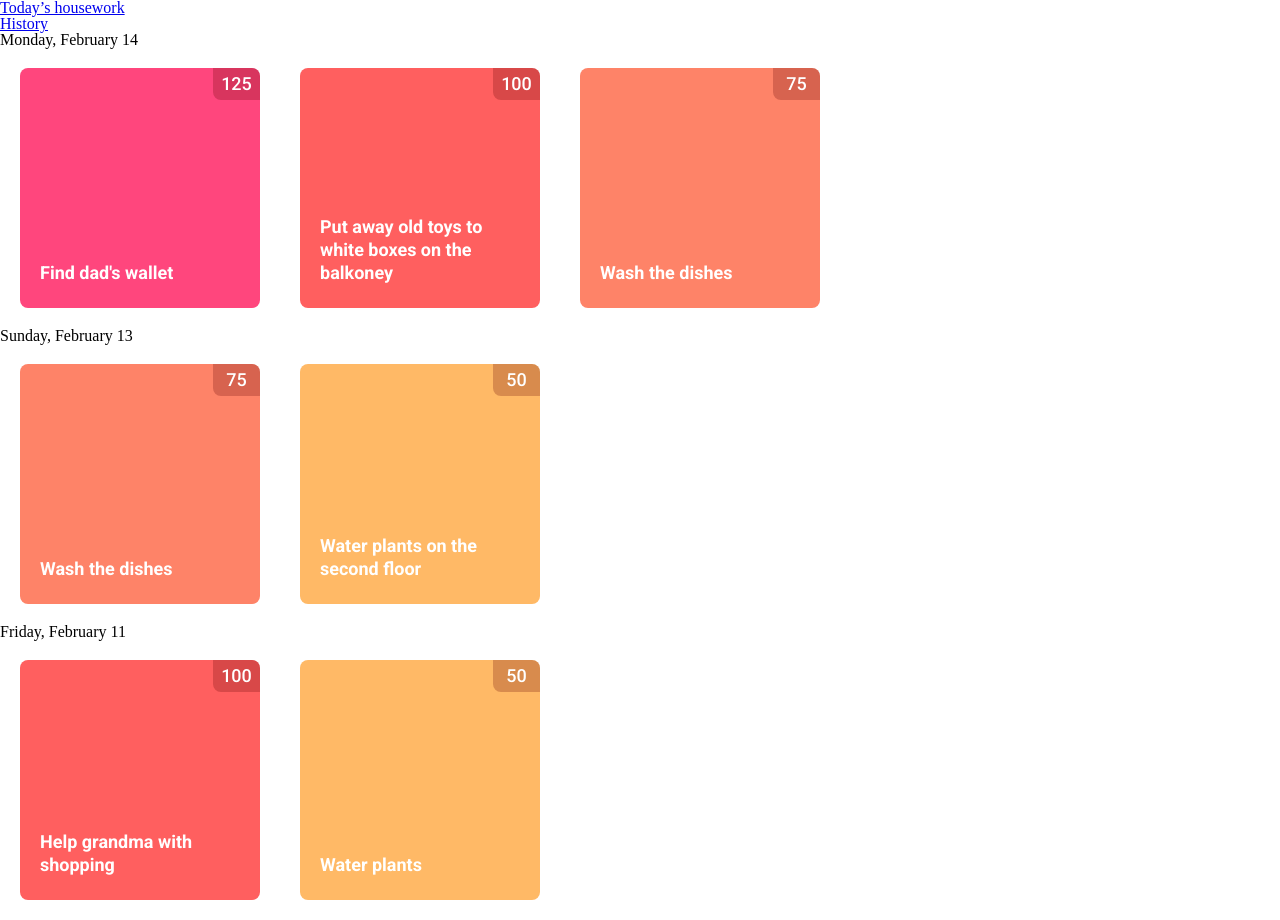
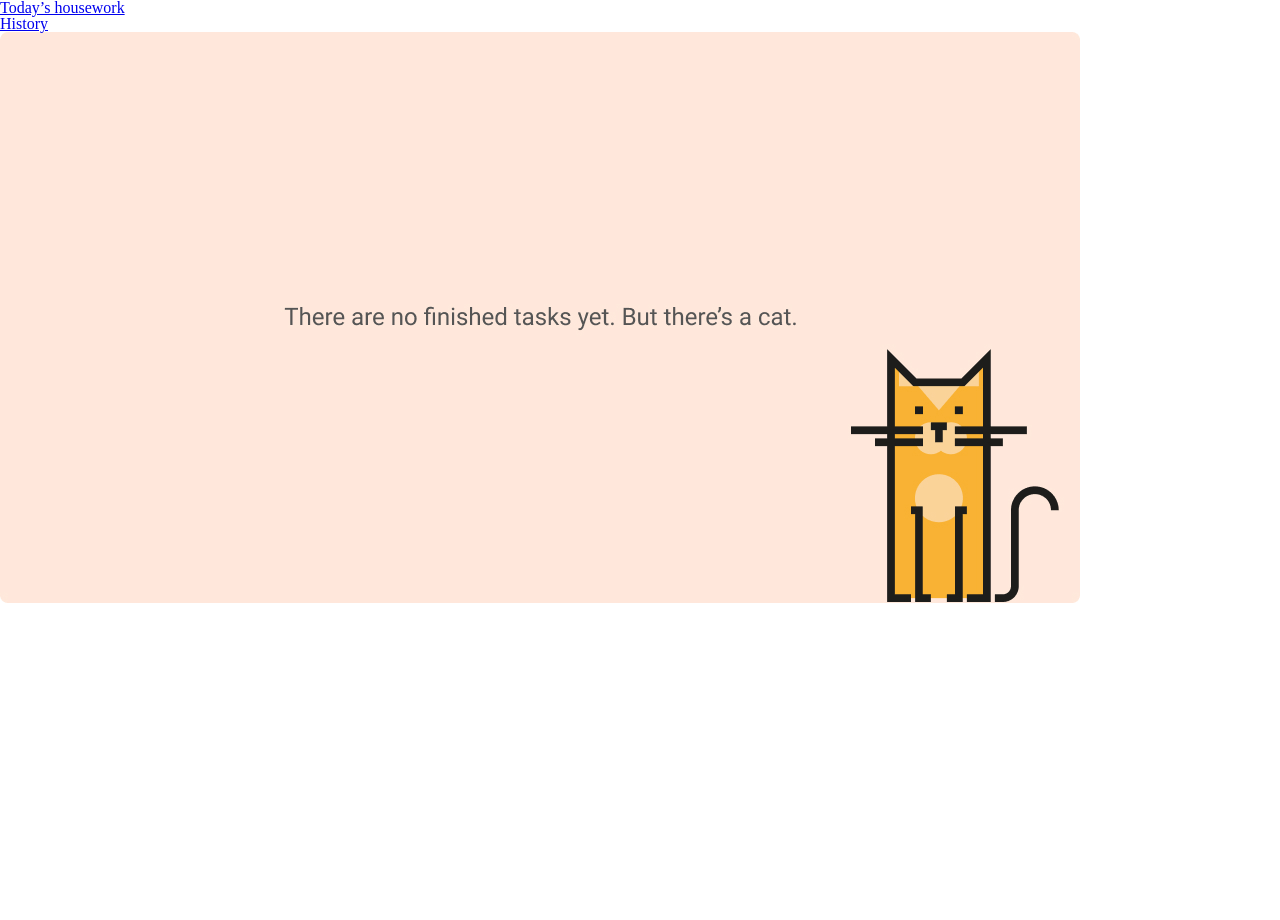
Before and after one commit to dkimd5/TaskManagerBW, a React app: page /history in a window 1280 px wide. After the commit the page ends 800 px from the top, so only its background shows below. Built offline with nearby package versions, Linux system fonts and the light colour scheme.

Commit message:
file-loader added for imgs

```diff
--- a/package.json
+++ b/package.json
@@ -25,6 +25,7 @@
     "@babel/preset-react": "^7.12.10",
     "babel-loader": "^8.2.2",
     "css-loader": "^5.0.1",
+    "file-loader": "^6.2.0",
     "html-webpack-plugin": "^4.5.1",
     "mini-css-extract-plugin": "^1.3.4",
     "node-sass": "^5.0.0",
--- a/src/components/CardsList.js
+++ b/src/components/CardsList.js
@@ -21,19 +21,19 @@ const initialCards = [
 ];
 
 const cardsHistory = {
-   [today]: [
-      { reward: 125, task: "Find dad's wallet", date: today },
-      { reward: 100, task: "Put away old toys to white boxes on the balkoney", date: today },
-      { reward: 75, task: "Wash the dishes", date: today },
-   ],
-   [yesterday]: [
-      { reward: 75, task: "Wash the dishes", date: yesterday },
-      { reward: 50, task: "Water plants on the second floor", date: yesterday },
-   ],
-   [beforeYesterday]: [
-      { reward: 100, task: "Help grandma with shopping", date: beforeYesterday },
-      { reward: 50, task: "Water plants", date: beforeYesterday },
-   ]
+   // [today]: [
+   //    { reward: 125, task: "Find dad's wallet", date: today },
+   //    { reward: 100, task: "Put away old toys to white boxes on the balkoney", date: today },
+   //    { reward: 75, task: "Wash the dishes", date: today },
+   // ],
+   // [yesterday]: [
+   //    { reward: 75, task: "Wash the dishes", date: yesterday },
+   //    { reward: 50, task: "Water plants on the second floor", date: yesterday },
+   // ],
+   // [beforeYesterday]: [
+   //    { reward: 100, task: "Help grandma with shopping", date: beforeYesterday },
+   //    { reward: 50, task: "Water plants", date: beforeYesterday },
+   // ]
 }
 
 
@@ -58,10 +58,15 @@ export const CardsList = () => {
                )) }
             </ul>
          )
-      } else {
+      } else if (Object.keys(cardsArray).length == 0) {
+         return (
+            <div className="emptyHistory"></div>
+         )
+      }
+      else {
          return (Object.keys(cardsArray).map(date => (
             <div key={ Math.random() }>
-               <h3>{ date }</h3>
+               <h3>{ today === date ? <span>Today</span> : "" } { date }</h3>
                <ul className="cardslist">
                   {
                      cardsArray[date].map((card, index) => (
--- a/src/components/CardsList.scss
+++ b/src/components/CardsList.scss
@@ -3,3 +3,9 @@
    display: flex;
    flex-wrap: wrap;
 }
+
+.emptyHistory {
+   width: 1080px;
+   height: 571px;
+   background-image: url("../images/EmptyHistory.jpg");
+}
--- a/webpack.config.js
+++ b/webpack.config.js
@@ -26,6 +26,14 @@ module.exports = {
             test: /.(css|scss)$/,
             use: [MiniCssExtractPlugin.loader, "css-loader", "sass-loader"],
          },
+         {
+            test: /\.(png|jpe?g|gif)$/i,
+            use: [
+               {
+                  loader: 'file-loader',
+               },
+            ],
+         },
       ],
    },
    plugins: [
```
Also changed, not shown: src/images/EmptyHistory.jpg (added), 1 other file (tests, documents, lock files or other folders).
